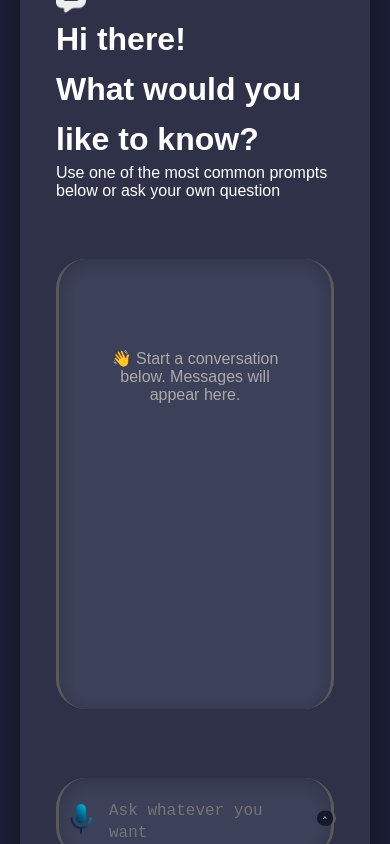
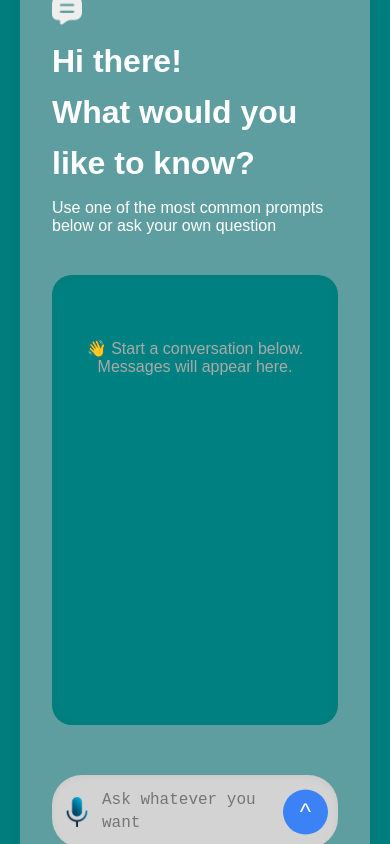
Before and after one commit to ninishka/gpt_talking, a Next.js app: page / in a window 390 px wide. Built offline with nearby package versions, Linux system fonts and the light colour scheme.

Commit message:
design, scrolling improvements, microphone not working still, last commit

```diff
--- a/app/components/Layout/Layout.js
+++ b/app/components/Layout/Layout.js
@@ -11,11 +11,11 @@ ChatContainer,
 ChatBox,
 InputWrapper,
 TextInput,
-MicrophoneIcon,
 HelloIng,
 MessageIcon,
 HiThere,
-SendArrow
+SendArrow,
+TypingDots
 } from './styled';
 import message from '@/app/icons/message.png';
 
@@ -26,7 +26,6 @@ const Layout = () => {
   const [input, setInput] = useState('');
   const [messages, setMessages] = useState([]);
   const [isTyping, setIsTyping] = useState(false);
-
 
   const sendMessage = async () => {
     if (!input.trim()) return;
@@ -41,18 +40,31 @@ const Layout = () => {
       headers: { 'Content-Type': 'application/json' },
       body: JSON.stringify({ message: input }),
     });
-
-
-
-
-
     const data = await res.json();
     const assistantMessage = { role: 'assistant', content: data.reply };
 
     setMessages(prev => [...prev, assistantMessage]);
     setIsTyping(false);
   };
+
   const textAreaRef = useRef(null);
+  const lastAssistantRef = useRef(null);
+  const typingRef = useRef(null);
+
+  useEffect(() => {
+    if (isTyping && typingRef.current) {
+      typingRef.current.scrollIntoView({ behavior: 'smooth', block: 'start' });
+    }
+  }, [isTyping]);
+
+
+  useEffect(() => {
+    if (lastAssistantRef.current) {
+      lastAssistantRef.current.scrollIntoView({ behavior: 'smooth', block: 'start' });
+    }
+  }, [messages]);
+
+
 
   useEffect(() => {
     if (textAreaRef.current) {
@@ -60,11 +72,6 @@ const Layout = () => {
       textAreaRef.current.style.height = `${textAreaRef.current.scrollHeight}px`;
     }
   }, [input]);
-
-
-  const handleTranscript = (text) => {
-    setInput(prev => `${prev} ${text}`.trim());
-  };
 
   return (
     <LayoutContainer>
@@ -91,11 +98,16 @@ const Layout = () => {
             messages.map((msg, index) => (
               <div
                 key={index}
+                ref={msg.role === 'assistant' && index === messages.length - 1 ? lastAssistantRef : null}
                 style={{
-                  color: msg.role === 'user' ? 'cyan' : 'white',
+                  color: msg.role === 'user' ? 'darklatestgrey' : '#0f172a',
+                  background: msg.role === 'user' ? 'lightgrey' : 'lightslategray',
+                  padding: '10px 16px',
+                  borderRadius: '12px',
+                  maxWidth: '85%',
+                  alignSelf: msg.role === 'user' ? 'flex-end' : 'flex-start',
                   marginBottom: '12px',
-                  wordBreak: 'break-word',
-                  overflowWrap: 'break-word',
+                  boxShadow: '0 1px 4px rgba(0,0,0,0.05)',
                 }}
               >
                 <strong>{msg.role === 'user' ? 'You' : 'AI'}:</strong>
@@ -110,11 +122,15 @@ const Layout = () => {
               </div>
             ))
           )}
+      {isTyping && (
+        <div ref={typingRef} style={{ color: 'white', marginBottom: '12px' }}>
+          <strong color='#0f172a'>AI:</strong> <TypingDots>Typing</TypingDots >
+        </div>
+      )}
         </ChatBox>
 
         <InputWrapper>
-          {/* <MicrophoneIcon src={Microphone} alt="Mic" /> */}
-          <VoiceRecorder onTranscript={handleTranscript} />
+          <VoiceRecorder  />
           <TextInput
             name="chat"
             ref={textAreaRef}
--- a/app/components/Layout/styled.js
+++ b/app/components/Layout/styled.js
@@ -1,109 +1,139 @@
 
 import styled from 'styled-components'
 import Image from 'next/image'
+import { keyframes } from 'styled-components';
+
+const dots = keyframes`
+  0% { content: ''; }
+  33% { content: '.'; }
+  66% { content: '..'; }
+  100% { content: '...'; }
+`;
+
+export const TypingDots = styled.span`
+  &::after {
+    content: '';
+    animation: ${dots} 1.2s steps(3, end) infinite;
+    display: inline-block;
+    width: 1em;
+  }
+`;
 
 export const LayoutContainer = styled.div`
   display: flex;
   align-items: center;
   justify-content: center;
-  background-color: #1a1d33;
+  background: teal;
   width: 100vw;
   height: 100vh;
   padding: 20px;
 `;
 
 export const ChatContainer = styled.div`
-  background-color: #2e3148;
+  background-color: cadetblue;
   width: 100%;
-  max-width: 1000px;
-  padding: 36px;
-  border-radius: 30px;
+  max-width: 900px;
+  padding: 32px;
+  border-radius: 24px;
   display: flex;
   flex-direction: column;
-  gap: 59px;
-  box-shadow: 0 0 15px rgba(0,0,0,0.3);
+  gap: 40px;
+  box-shadow: 0 10px 40px rgba(0, 0, 0, 0.1);
 `;
 
+
+
 export const ChatBox = styled.div`
-  background-color: #3c4058;
-  padding: 50px;
-  border-radius: 30px;
+  background-color: teal;
+  padding: 24px;
+  border-radius: 20px;
   height: 450px;
-  overflow-y: scroll;
-  scrollbar-width: none;
+  overflow-y: auto;
   margin-bottom: 10px;
-  box-shadow: inset 0 4px 15px rgba(0, 0, 0, 0.2);
-  border-left: 3px solid #5a5a5a;
-  border-right: 3px solid #5a5a5a;
+  box-shadow: inset 0 0 8px rgba(0, 0, 0, 0.05);
+  scrollbar-width: thin;
+  scrollbar-color: #cbd5e1 #f7f9fc;
 `;
+
 
 export const InputWrapper = styled.div`
   position: relative;
   width: 100%;
+  display: flex;
+  align-items: center;
 `;
 
 export const TextInput = styled.textarea`
-  width: 100%;
-  padding-left: 50px;
-  padding-right: 50px;
-  padding-top: 22px;
-  padding-bottom: 12px;
-  background-color: #3c4058;
-  color: white;
-  height: 50px;
-  max-height: 150px;
+  flex-grow: 1;
+  padding: 14px 60px 14px 50px;
+  background-color: lightgrey;
+  color: #1f2937;
   border: none;
   border-radius: 30px;
   font-size: 16px;
   resize: none;
   overflow-y: auto;
+  height: 50px;
+  max-height: 150px;
   line-height: 1.4;
-  scrollbar-width: none;
-  border-left: 3px solid #5a5a5a;
-  border-right: 3px solid #5a5a5a;
-  box-shadow: inset 0 4px 15px rgba(0, 0, 0, 0.2);
+  box-shadow: inset 0 2px 6px rgba(0, 0, 0, 0.05);
+  transition: box-shadow 0.2s ease;
+
+  &:focus {
+    outline: none;
+    box-shadow: 0 0 0 2px #3b82f6;
+  }
 `;
+
+
 
 export const MicrophoneIcon = styled(Image)`
   position: absolute;
-  left: 10px;
+  left: 15px;
   top: 50%;
   transform: translateY(-50%);
-  width: 30px;
-  height: 30px;
+  width: 28px;
+  height: 28px;
   cursor: pointer;
 `;
 
 export const HelloIng = styled.div`
   display: flex;
   flex-direction: column;
-`
+  gap: 10px;
+`;
+
 export const MessageIcon = styled(Image)`
   width: 30px;
   height: 30px;
 `;
+
 export const HiThere = styled.div`
   color: white;
-  line-height: 50px;
-`
+  line-height: 1.6;
+`;
+
 export const SendArrow = styled.button`
   position: absolute;
-  right: -2px;
-  top: 49%;
-  font-size: 2vw;
+  right: 10px;
+  top: 50%;
+  font-size: 1.5rem;
   color: white;
-  background-color: #1a1d33;
+  background-color: #3b82f6;
   border: none;
   transform: translateY(-50%);
-  width: 5vw;
-  height: 3.7vw;
+  width: 45px;
+  height: 45px;
   cursor: pointer;
-  border-radius: 30px;
-  border-right: 3px solid #5a5a5a;
-  box-shadow: inset 0 4px 15px rgba(0, 0, 0, 0.2);
+  border-radius: 50%;
+  transition: background-color 0.2s ease, transform 0.2s ease;
 
+  &:hover {
+    background-color: #2563eb;
+    transform: translateY(-50%) scale(1.05);
+  }
 
-  &:hover{
-    background-color: #2e3148;
+  &:active {
+    transform: translateY(-50%) scale(0.95);
   }
-`
+`;
--- a/package.json
+++ b/package.json
@@ -10,9 +10,11 @@
   },
   "dependencies": {
     "next": "15.3.2",
+    "openai": "^4.98.0",
     "react": "^19.0.0",
     "react-dom": "^19.0.0",
     "react-markdown": "^10.1.0",
+    "react-speech-recognition": "^4.0.1",
     "styled-components": "^6.1.18"
   },
   "devDependencies": {
```
Also changed, not shown: 2 other files (tests, documents, lock files or other folders).
